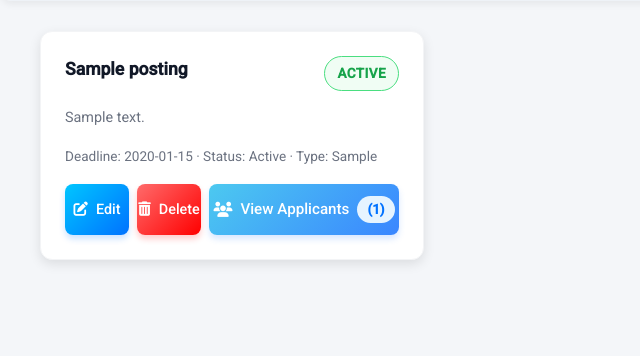
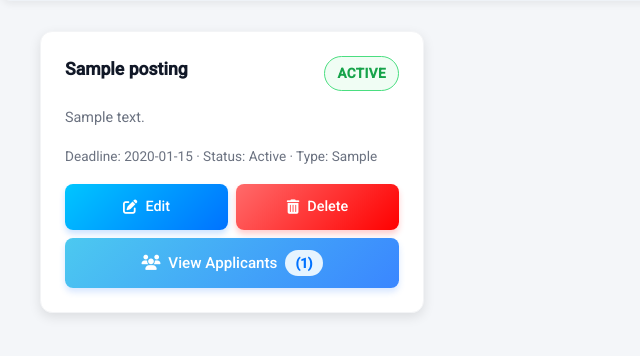
Before and after one commit to niccomalds/CSIT327-G7-CampusLink, a Django app: template MyLogin/templates/manage_posting.html in a window 1280 px wide. Shown: the part 228-584 px from the top of the page, without its empty margins (0-640 px from the left). Run offline with Django 5.2, Linux system fonts and the light colour scheme; the template is opened without the code that fills it: most values are stand-ins (such as "Sample title", 1, 10 or a date in 2020); data that the repository does not hold is empty; some libraries are stand-ins or nearby versions.

Commit message:
manage posting buttons fixed

```diff
--- a/Myapp/static/Myapp/manage_posting.css
+++ b/Myapp/static/Myapp/manage_posting.css
@@ -266,7 +266,7 @@ body { background: var(--bg); color:#111827; line-height:1.5; font-size:0.95rem;
 /* ---------- Actions grid/buttons ---------- */
 .actions-grid {
   display: flex;
-  flex-wrap: nowrap;
+  flex-wrap: wrap;
   gap: 8px;
   margin-top: auto;
   width: 100%;
@@ -282,16 +282,18 @@ body { background: var(--bg); color:#111827; line-height:1.5; font-size:0.95rem;
   text-align: center;
   border: none;
   transition: all 0.3s ease;
-  flex: 1;
-  min-width: 0;
   font-weight: 500;
   display: inline-flex;
   align-items: center;
   justify-content: center;
   gap: 8px;
   white-space: nowrap;
-  overflow: hidden;
-  text-overflow: ellipsis;
+}
+
+.action.edit-btn,
+.action.delete-btn {
+  flex: 0 1 calc(50% - 4px);
+  min-width: 100px;
 }
 
 .action i {
@@ -312,7 +314,8 @@ body { background: var(--bg); color:#111827; line-height:1.5; font-size:0.95rem;
 .action.view-applicants {
   background: linear-gradient(135deg, #4cc9f0, #3a86ff);
   box-shadow: 0 4px 6px rgba(58, 134, 255, 0.2);
-  min-width: 190px; /* Further increased space for text and icons */
+  flex: 1 1 auto;
+  min-width: 180px;
 }
 
 .action:hover {
```
